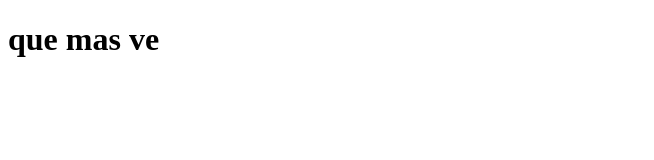
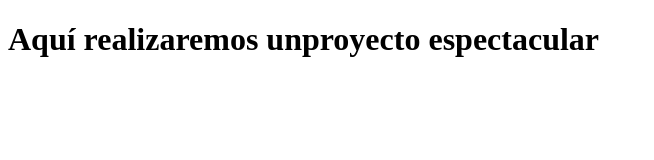
Before and after one commit to anonimussapee/test-gen27, a website: page index.html in a window 1280 px wide. Shown: the whole page, without its empty margins (0-654 px from the left). Drawn offline with Linux system fonts and the light colour scheme.

Commit message:
cambien el titulo por otro

```diff
--- a/index.html
+++ b/index.html
@@ -7,6 +7,6 @@
     <title>nuevo titulo</title>
 </head>
 <body>
-    <h1>que mas ve</h1>
+    <h1>Aquí realizaremos unproyecto espectacular</h1>
 </body>
 </html>
```
